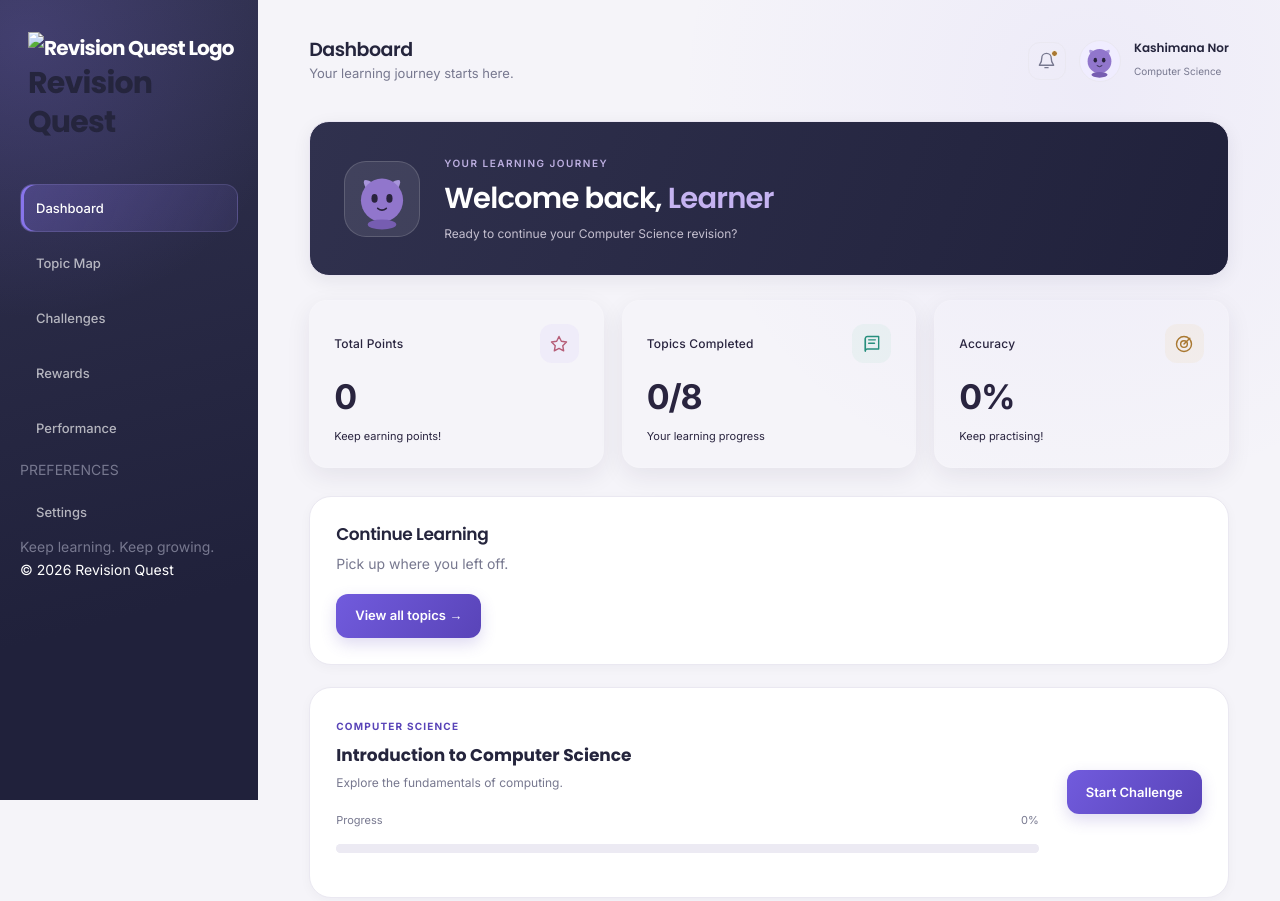
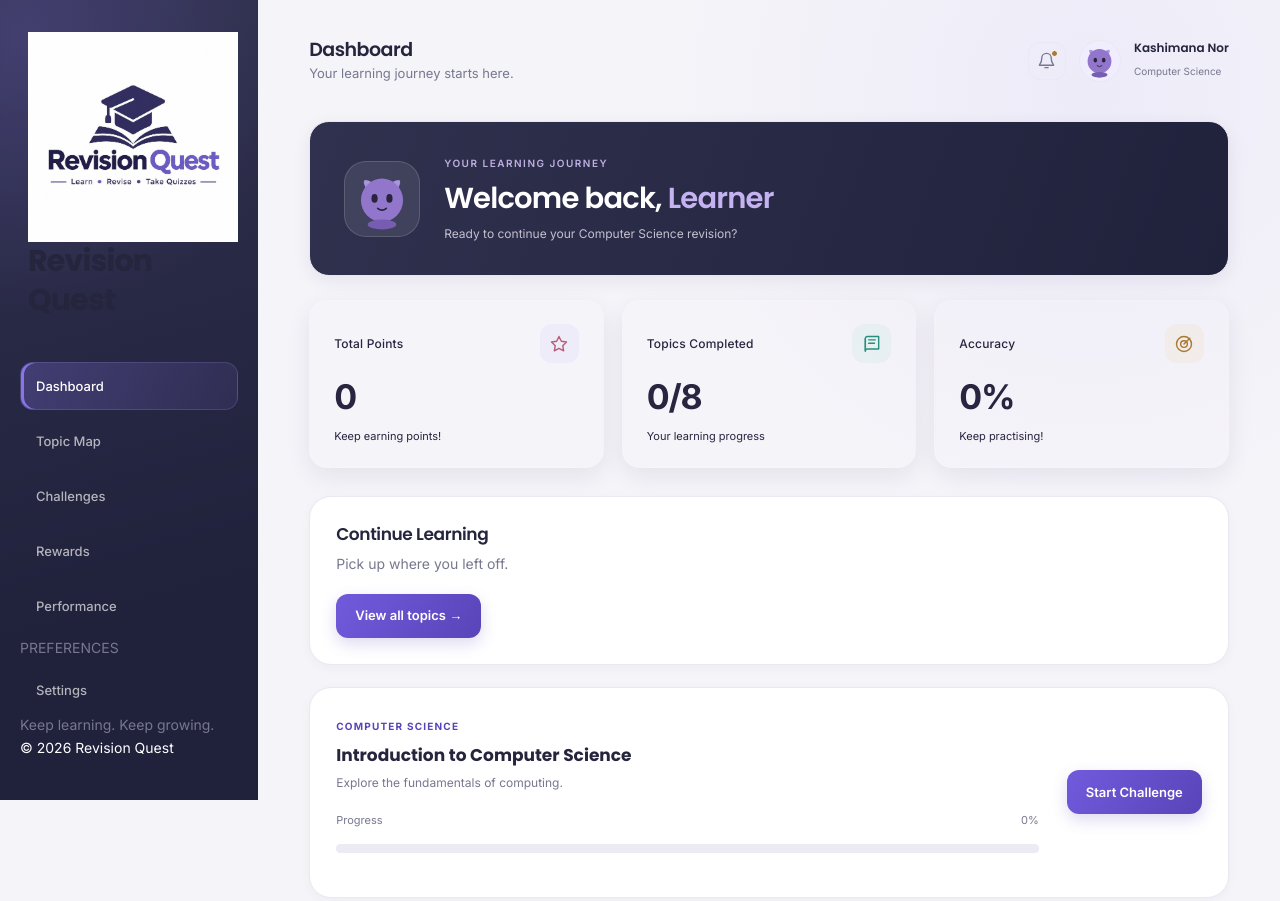
Before and after one commit to KashimanaTheresa/subject-revision-questions, a plain HTML site: page index.html in a window 1280 px wide. Shown: the top 901 px of the page. Drawn offline with Linux system fonts and the light colour scheme; files whose address does not match are found by name.

Commit message:
Add logo image and update logo source in index.html

```diff
--- a/index.html
+++ b/index.html
@@ -29,7 +29,7 @@
       <!-- SIDEBAR -->
       <aside class="sidebar">
         <div class="logo">
-          <img src="images/logo.png" alt="Revision Quest Logo" />
+          <img src="img/logo.jpg" alt="Revision Quest Logo" />
           <h1>Revision Quest</h1>
         </div>
 
```
Also changed, not shown: img/logo.jpg (added).
